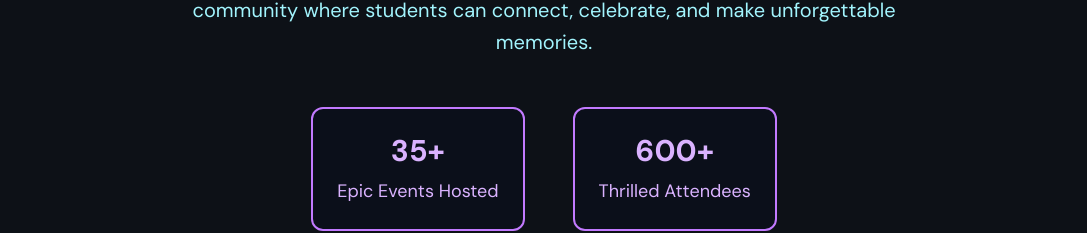
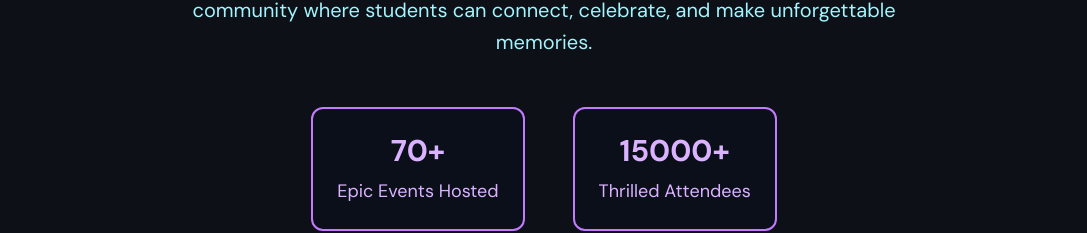
Before and after one commit to notripovercrip/reviveFrontend, a React (Vite) app: page / in a window 1280 px wide. Shown: the part 1149-1382 px from the top of the page, without its empty margins (96-1183 px from the left). Built offline with nearby package versions, Linux system fonts and the light colour scheme; no server answers.

Commit message:
Changed number of events and attendees

```diff
--- a/src/features/components/AboutUs.jsx
+++ b/src/features/components/AboutUs.jsx
@@ -5,8 +5,8 @@
     const [attendeeCount, setAttendeeCount] = useState(0);
 
     useEffect(() => {
-      const eventTarget = 35; // Increased from 30+
-      const attendeeTarget = 600; // Increased from 5000+
+      const eventTarget = 70; // Increased from 30+
+      const attendeeTarget = 15000; // Increased from 5000+
       const duration = 2000; // Animation duration in milliseconds
 
       const eventIncrement = eventTarget / (duration / 50);
```
